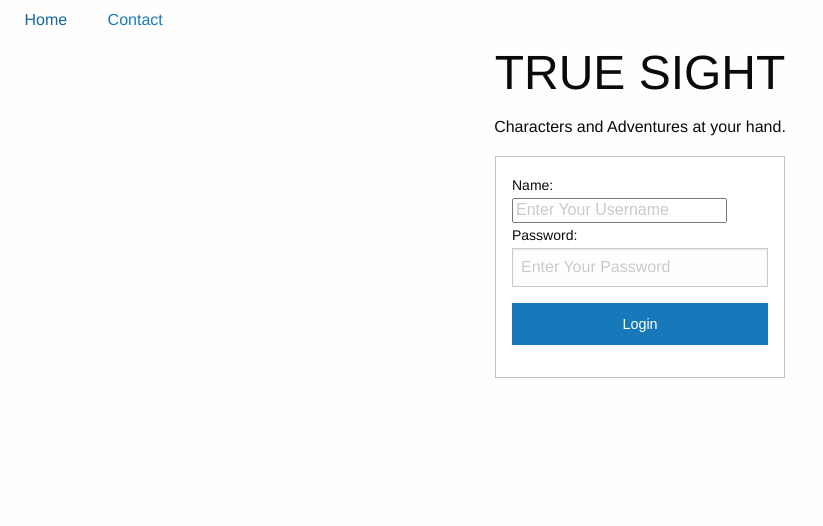
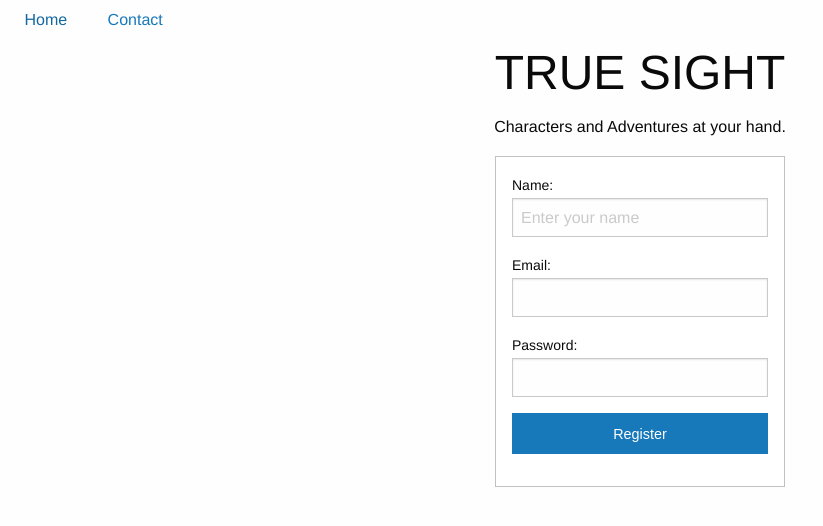
Before and after one commit to jsostaric/ljetni-zadatak, a PHP site: page /public/register.php in a window 1280 px wide. Shown: the top 526 px of the page, without its empty margins (0-823 px from the left). Run offline with PHP 8.4, Linux system fonts and the light colour scheme.

Commit message:
iz baze izbacena kolona koja je nepotrebna, napravljena forma za registraciju

```diff
--- a/dndapp.sql
+++ b/dndapp.sql
@@ -6,7 +6,6 @@ create table player(
 id 			int not null primary key auto_increment,
 user_name 	varchar(59) not null,
 password	char(32) not null,
-name 		varchar(50) not null,
 email 		varchar(50) not null
 );
 
--- a/public/register.php
+++ b/public/register.php
@@ -1,4 +1,12 @@
 <?php include_once '../config.php'; ?>
+
+<?php
+
+if(isset($_POST["name"])) {
+	$izraz = $conn->prepare("INSERT INTO player(user_name, password, email) values(:user_name, md5(:password), :email)");
+	$uneseno = $izraz->execute($_POST);
+}
+ ?>
 
 <!doctype html>
 <html class="no-js" lang="en" dir="ltr">
@@ -21,14 +29,18 @@
 				<div class="row">
 					<div class="large-3 columns large-centered">
 						<div class="callout">
-							<form method="post" action="<?php $route; ?>reg.php">
-								<label for="name">Name:</label>
-								<input type="" name="name" id="name" value="" placeholder="Enter Your Username"  />
-								<label for="password">Password:</label>
-								<input type="password" name="password" id="password" placeholder="Enter Your Password"  />
+							<form method="post">
+					          	<label for="name">Name:</label>
+					          	<input type="text" name="name" id="name" placeholder="Enter your name" value="<?php echo isset($_GET["name"]) ? $_GET["name"] : ""; ?>" />
 
-								<input class="button expanded" type="sumbit" name="submit" value="Login" />
-							</form>
+					          	<label for="email">Email:</label>
+					          	<input type="email" name="email" id="email" />
+
+					          	<label for="password">Password:</label>
+					          	<input type="password" name="password" id="password" />
+
+					          	<input class="button expanded" type="submit" name="submit" value="Register" />
+				          		</form>
 
 						</div>
 					</div>
--- a/reg.php
+++ b/reg.php
@@ -1,3 +1,2 @@
 <?php
-
 include_once 'config.php';
```
